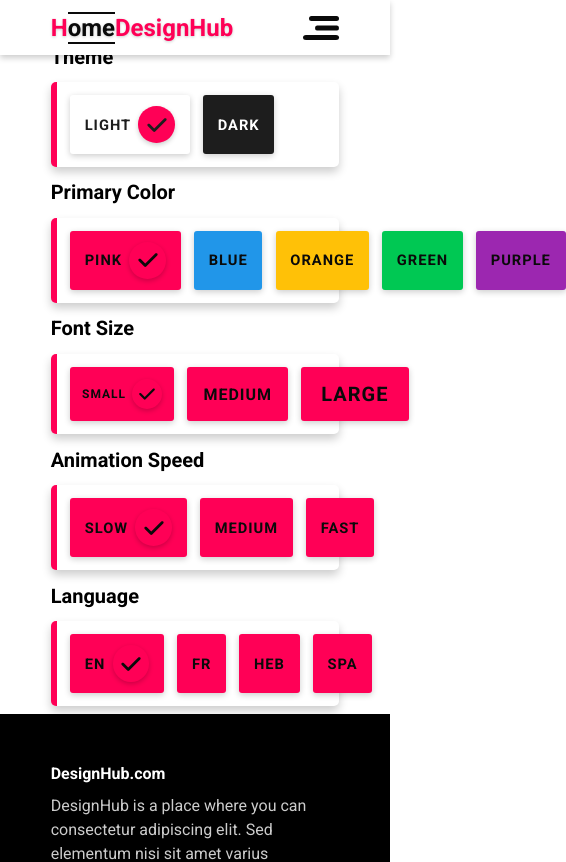
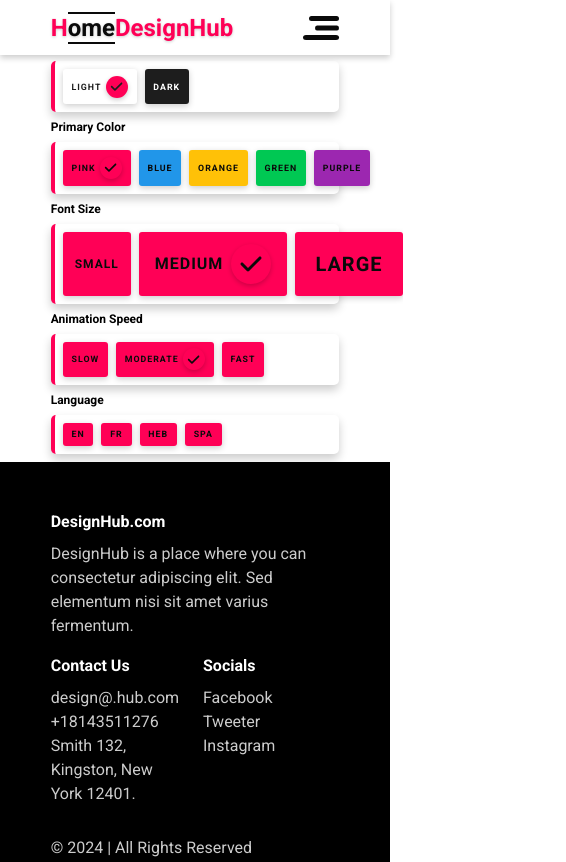
Before and after one commit to NataEn/home_appliances_app, a React (Create React App) app: page /settings in a window 390 px wide. Shown: the top 862 px of the page, 566 px wide, since content can reach past the window. Built offline with nearby package versions, Linux system fonts and the light colour scheme.

Commit message:
fixing settings update still font size dont work

```diff
--- a/src/Contexts.tsx
+++ b/src/Contexts.tsx
@@ -11,10 +11,10 @@
     setSettings: (settings: Settings) => void
 }
 export const initialSettings = {
-    theme: 'theme-light',
-    primaryColor: 'primaryColor-pink',
-    fontSize: 'fontSize-medium',
-    animationSpeed: "animationSpeed-medium"
+    theme: 'light',
+    primaryColor: 'pink',
+    fontSize: 'medium',
+    animationSpeed: "moderate"
 }
 
 export const SettingsContext = createContext<SettingsContextType>({ settings: initialSettings, setSettings: () => { } })
--- a/src/components/Card/Card.scss
+++ b/src/components/Card/Card.scss
@@ -62,7 +62,6 @@
         justify-content: space-between;
         padding: .75em 1em .75em 1em;
         width: 100%;
-        box-shadow: 0 3px 6px var(--shadow-color);
 
 
         .card-info-title {
@@ -95,7 +94,9 @@
 
 @media screen and (max-width:768px) {
     .card {
-        box-shadow: 0 5px 10px var(--shadow-color);
+        // box-shadow: 0 5px 10px var(--shadow-color);
+        box-shadow: 0 3px 6px var(--shadow-color);
+
     }
 
 }
--- a/src/index.scss
+++ b/src/index.scss
@@ -1,12 +1,12 @@
 @import "./styles/animations.scss";
 @import "./styles/functions.scss";
-@import "./styles/main.scss";
 @import "./styles/theme/dark.scss";
 @import "./styles/theme/light.scss";
 @import "./styles/theme/colorSettings.scss";
 @import "./styles/theme/animationSettings.scss";
 @import "./styles/theme/fontSizeSettings.scss";
 @import "./styles/theme/variables.scss";
+@import "./styles/main.scss";
 @import "./components/Navbar/Navbar.scss";
 @import "./components/SideBar/SideBar.scss";
 @import "./components/SidebarBtn/SidebarBtn.scss";
--- a/src/pages/settingsPage/components/SettingBox/SettingBox.tsx
+++ b/src/pages/settingsPage/components/SettingBox/SettingBox.tsx
@@ -24,7 +24,6 @@
     }
     const onClickSettingOption = (className: string, value: string, title: string): void => {
         console.log("from setting box", className)
-        setSettingOption(className)
         updateSettingsContext(title, value)
     }
 
@@ -32,7 +31,9 @@
 
     return <div className={Utils.addClassNames(["setting-box", className])} key={key}>
         <h2>{Utils.CreateTitle(title)}</h2>
-        <div className="options-container">{options.map((option: StyleSettingOption) => <SettingOption onClickOption={onClickSettingOption} selectedOption={settingOption} uuid={option.uuid} value={option.value} className={option.className} title={title} />)}</div>
+        <div className="options-container">{options.map((option: StyleSettingOption) =>
+        <SettingOption onClickOption={onClickSettingOption} uuid={option.uuid} value={option.value} className={option.className} title={title} />)}
+        </div>
     </div>
 }
 
--- a/src/pages/settingsPage/components/SettingOption/SettingOption.scss
+++ b/src/pages/settingsPage/components/SettingOption/SettingOption.scss
@@ -31,7 +31,7 @@
     }
 
     &.primaryColorPink {
-        background-color: var(--primary-color);
+        background-color: var(--primary-color-pink);
     }
 
     &.primaryColorBlue {
--- a/src/pages/settingsPage/components/SettingOption/SettingOption.tsx
+++ b/src/pages/settingsPage/components/SettingOption/SettingOption.tsx
@@ -1,21 +1,28 @@
-import React, { FC } from "react";
+import React, { FC, useContext } from "react";
 import { FontAwesomeIcon } from "@fortawesome/react-fontawesome";
 import { faCheck } from "@fortawesome/free-solid-svg-icons";
 import Utils from "../../../../Utils/mainUtils";
+import { SettingsContext } from "../../../../Contexts";
+
 
 export interface SettingOptionProps {
     readonly uuid: string | number,
-    selectedOption: string,
+    // selectedOption: string,
     value: string,
     className: string,
     title: string,
     onClickOption:(className: string, value: string, title: string)=>void
 }
 
-const SettingOption: FC<SettingOptionProps> = ({ uuid, value, className, title, selectedOption, onClickOption }): JSX.Element => {
+const SettingOption: FC<SettingOptionProps> = ({ uuid, value, className, title, onClickOption }): JSX.Element => {
+
+    const { settings, setSettings } = useContext(SettingsContext);
+
+    const isInSettings=()=>Object.values(settings).find((setting)=>setting===value)
+
     return <div className={Utils.addClassNames(["option", "btn", className])} key={uuid} onClick={(e: React.MouseEvent)=>onClickOption(className, value, title)}>
         {value&&<span className="option-value">{value}</span>}
-    {selectedOption===className && <div className="check"><FontAwesomeIcon icon={faCheck}/></div>}
+    {(isInSettings()) && <div className="check"><FontAwesomeIcon icon={faCheck}/></div>}
 </div>
 }
 
--- a/src/pages/settingsPage/mockData.json
+++ b/src/pages/settingsPage/mockData.json
@@ -78,8 +78,8 @@
             },
             {
                 "uuid": 2,
-                "value": "medium",
-                "className": "animationSpeedMedium"
+                "value": "moderate",
+                "className": "animationSpeedModerate"
             },
             {
                 "uuid": 4,
--- a/src/styles/main.scss
+++ b/src/styles/main.scss
@@ -1,6 +1,8 @@
 html,
 :root {
     height: 100vh;
+    font-size: var(--font-size);
+    ;
 }
 
 * {
@@ -10,7 +12,7 @@
 }
 
 body {
-    font-size: var(--font-size-medium);
+    font-size: var(--font-size);
     font-family: 'Roboto', sans-serif;
 }
 
@@ -146,7 +148,7 @@
 @media screen and (max-width: 680px) {
     .main {
         padding-block: 2vw;
-        font-size: smaller;
+        font-size: 0.5em;
         padding-top: 8vw;
 
         .container {
--- a/src/styles/theme/animationSettings.scss
+++ b/src/styles/theme/animationSettings.scss
@@ -2,7 +2,7 @@
     --animation-speed: 2;
 }
 
-.animationSpeed-medium {
+.animationSpeed-moderate {
     --animation-speed: 1;
 }
 
--- a/src/styles/theme/variables.scss
+++ b/src/styles/theme/variables.scss
@@ -15,7 +15,7 @@
     --text-color: #0A0A0A;
     --text-light: #575757;
     --text-white: #fff;
-    --font-size: 16px;
+    // --font-size: 16px;
 
     --animation-speed: 1;
 
```
